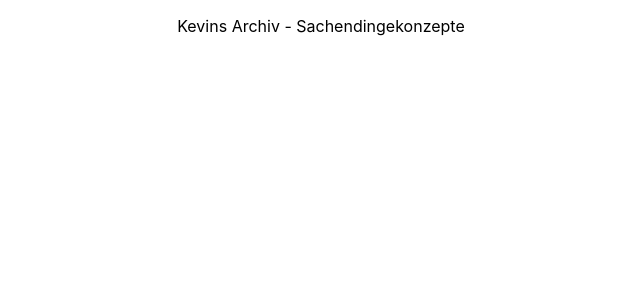
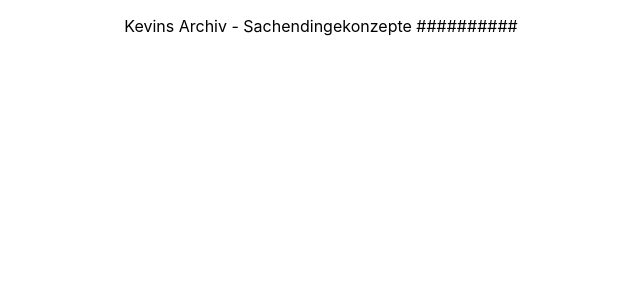
Before and after one commit to MohammedKevin/website, a React (Create React App) app: page / in a window 1280 px wide. Shown: the top 300 px of the page, without its empty margins (319-959 px from the left). Built offline with nearby package versions, Linux system fonts and the light colour scheme.

Commit message:
first site

```diff
--- a/src/App.tsx
+++ b/src/App.tsx
@@ -4,7 +4,7 @@ import "./App.css";
 function App() {
   return (
     <div className="App">
-      <p>Kevins Archiv - Sachendingekonzepte</p>
+      <p>Kevins Archiv - Sachendingekonzepte ##########</p>
     </div>
   );
 }
```
